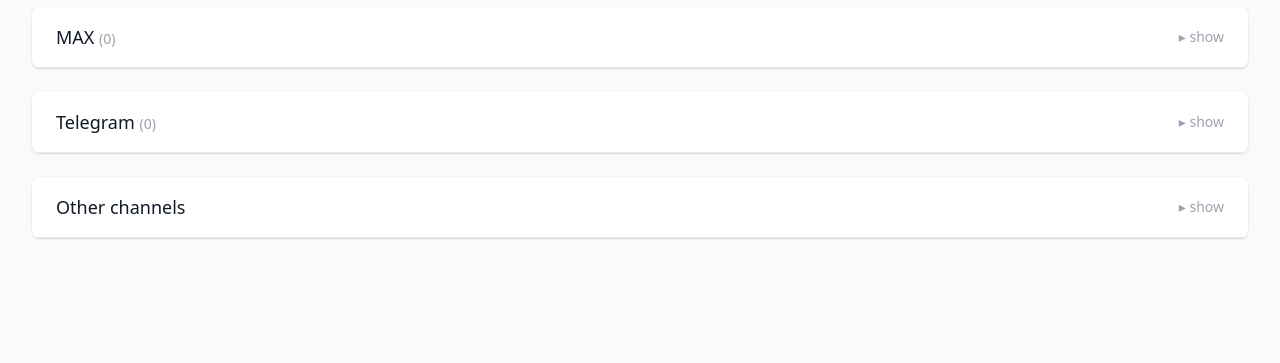
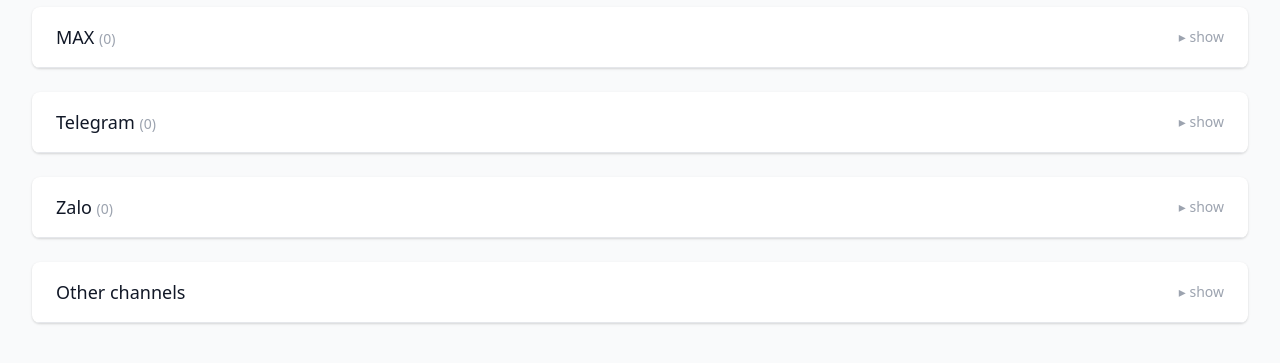
Before and after one commit to Ale007XD/sieshka, a Python web app: template app/web/templates/messengers_admin.html in a window 1280 px wide. Shown: the part 138-501 px from the top of the page. Run offline with Jinja, Linux system fonts and the light colour scheme; the template is opened without the code that fills it: most values are stand-ins (such as "Sample title", 1, 10 or a date in 2020); some libraries are stand-ins or nearby versions.

Commit message:
zalo_admin_panel

```diff
--- a/app/web/templates/messengers_admin.html
+++ b/app/web/templates/messengers_admin.html
@@ -183,6 +183,94 @@
   </div>
 </div>
 
+<!-- Zalo -->
+<div class="bg-white rounded-lg shadow overflow-hidden mb-6">
+  <button @click="zaloOpen = !zaloOpen"
+          class="w-full px-6 py-4 border-b border-gray-200 flex items-center justify-between text-left">
+    <h2 class="text-lg font-medium text-gray-900">
+      Zalo <span class="text-sm text-gray-400" x-text="'(' + zaloStaff.length + ')'"></span>
+    </h2>
+    <span class="text-gray-400 text-sm" x-text="zaloOpen ? '▾ hide' : '▸ show'"></span>
+  </button>
+  <div x-show="zaloOpen">
+    <div class="p-6 border-b border-gray-200">
+      <div class="grid grid-cols-1 sm:grid-cols-4 gap-3">
+        <input x-model="zaloForm.name" type="text" placeholder="Name *"
+               class="border border-gray-300 rounded-md shadow-sm sm:text-sm p-2">
+        <select x-model="zaloForm.role"
+                class="border border-gray-300 rounded-md shadow-sm sm:text-sm p-2">
+          <template x-for="r in roles" :key="r">
+            <option :value="r" x-text="r"></option>
+          </template>
+        </select>
+        <input x-model="zaloForm.zalo_user_id" type="text" placeholder="Zalo user id *"
+               class="border border-gray-300 rounded-md shadow-sm sm:text-sm p-2">
+        <button @click="submitAdd('zalo', zaloForm)" :disabled="zaloBusy"
+                class="inline-flex items-center justify-center px-4 py-2 border border-transparent
+                       text-sm font-medium rounded-md text-white bg-indigo-600 hover:bg-indigo-700
+                       disabled:opacity-50">
+          <span x-show="!zaloBusy">Add account</span>
+          <span x-show="zaloBusy">Working…</span>
+        </button>
+      </div>
+      <template x-if="zaloResult && !zaloResult.ok">
+        <p class="mt-2 text-sm text-red-600" x-text="'Rejected: ' + (zaloResult.error || 'validation failed')"></p>
+      </template>
+      <template x-if="zaloResult && zaloResult.ok">
+        <p class="mt-2 text-sm text-green-600">Account added.</p>
+      </template>
+    </div>
+    <table class="min-w-full divide-y divide-gray-200">
+      <thead class="bg-gray-50">
+        <tr>
+          <th class="px-4 py-2 text-left text-xs font-medium text-gray-500 uppercase">Name</th>
+          <th class="px-4 py-2 text-left text-xs font-medium text-gray-500 uppercase">Role</th>
+          <th class="px-4 py-2 text-left text-xs font-medium text-gray-500 uppercase">Zalo user id</th>
+          <th class="px-4 py-2 text-left text-xs font-medium text-gray-500 uppercase">Active</th>
+          <th class="px-4 py-2"></th>
+        </tr>
+      </thead>
+      <template x-if="!zaloStaff.length">
+        <tbody><tr><td colspan="5" class="px-6 py-8 text-center text-sm text-gray-400">No Zalo accounts yet.</td></tr></tbody>
+      </template>
+      <template x-for="s in zaloStaff" :key="s.id">
+        <tbody class="divide-y divide-gray-200">
+          <tr x-show="editingId !== s.id">
+            <td class="px-4 py-3 text-sm text-gray-900" x-text="s.name"></td>
+            <td class="px-4 py-3 text-sm text-gray-600" x-text="s.role"></td>
+            <td class="px-4 py-3 text-sm text-gray-600 font-mono" x-text="s.zalo_user_id"></td>
+            <td class="px-4 py-3 text-sm">
+              <span x-show="s.active" class="text-green-600">yes</span>
+              <span x-show="!s.active" class="text-gray-400">no</span>
+            </td>
+            <td class="px-4 py-3 text-right">
+              <button @click="startEdit(s, 'zalo_user_id')" class="text-sm text-indigo-600 hover:text-indigo-800">Edit</button>
+            </td>
+          </tr>
+          <tr x-show="editingId === s.id" class="bg-indigo-50">
+            <td class="px-4 py-3"><input x-model="editForm.name" type="text" class="w-full border border-gray-300 rounded-md text-sm p-1"></td>
+            <td class="px-4 py-3">
+              <select x-model="editForm.role" class="w-full border border-gray-300 rounded-md text-sm p-1">
+                <template x-for="r in roles" :key="r"><option :value="r" x-text="r"></option></template>
+              </select>
+            </td>
+            <td class="px-4 py-3">
+              <input x-model="editForm.zalo_user_id" type="text"
+                     placeholder="(leave blank to unlink)"
+                     class="w-full border border-gray-300 rounded-md text-sm p-1">
+            </td>
+            <td class="px-4 py-3"><input type="checkbox" x-model="editForm.active"></td>
+            <td class="px-4 py-3 text-right space-x-2">
+              <button @click="submitEdit(s.id)" class="text-sm text-green-600 hover:text-green-800">Save</button>
+              <button @click="editingId = null" class="text-sm text-gray-500 hover:text-gray-700">Cancel</button>
+            </td>
+          </tr>
+        </tbody>
+      </template>
+    </table>
+  </div>
+</div>
+
 <!-- Other channels — planned, not wired yet (honest placeholder, not a fake tab) -->
 <div class="bg-white rounded-lg shadow overflow-hidden mb-6">
   <button @click="otherOpen = !otherOpen"
@@ -191,7 +279,7 @@
     <span class="text-gray-400 text-sm" x-text="otherOpen ? '▾ hide' : '▸ show'"></span>
   </button>
   <div x-show="otherOpen" class="p-6 text-sm text-gray-500">
-    Zalo and other messengers are not connected yet — no bot, no webhook, no
+    No other messengers are connected yet — no bot, no webhook, no
     <code>staff</code> column for them. Adding one here isn't just a UI change:
     it needs its own bot registration and a channel adapter, same shape as MAX
     (see <code>app/webhooks/max.py</code>). This section is a placeholder so
@@ -209,6 +297,7 @@
 
     maxOpen: false,
     telegramOpen: false,
+    zaloOpen: false,
     otherOpen: false,
 
     get maxStaff() {
@@ -216,6 +305,9 @@
     },
     get telegramStaff() {
       return this.staff.filter(s => s.telegram_user_id !== null);
+    },
+    get zaloStaff() {
+      return this.staff.filter(s => s.zalo_user_id !== null);
     },
 
     maxForm: { name: '', role: 'kitchen', max_user_id: '' },
@@ -225,6 +317,22 @@
     telegramForm: { name: '', role: 'kitchen', telegram_user_id: '' },
     telegramBusy: false,
     telegramResult: null,
+
+    zaloForm: { name: '', role: 'kitchen', zalo_user_id: '' },
+    zaloBusy: false,
+    zaloResult: null,
+
+    // channel -> {idField, busyFlag, resultFlag, emptyForm} — a lookup table
+    // instead of chained ternaries, since a third channel (Zalo) made the
+    // original two-way max/telegram ternary awkward to extend a third time.
+    _channelMeta: {
+      max: { idField: 'max_user_id', busyFlag: 'maxBusy', resultFlag: 'maxResult',
+             emptyForm: { name: '', role: 'kitchen', max_user_id: '' } },
+      telegram: { idField: 'telegram_user_id', busyFlag: 'telegramBusy', resultFlag: 'telegramResult',
+                  emptyForm: { name: '', role: 'kitchen', telegram_user_id: '' } },
+      zalo: { idField: 'zalo_user_id', busyFlag: 'zaloBusy', resultFlag: 'zaloResult',
+              emptyForm: { name: '', role: 'kitchen', zalo_user_id: '' } },
+    },
 
     editingId: null,
     editChannelField: null,
@@ -242,29 +350,26 @@
     },
 
     async submitAdd(channel, form) {
-      const idField = channel === 'max' ? 'max_user_id' : 'telegram_user_id';
-      if (!form.name.trim() || !String(form[idField]).trim()) return;
-      const busyFlag = channel === 'max' ? 'maxBusy' : 'telegramBusy';
-      const resultFlag = channel === 'max' ? 'maxResult' : 'telegramResult';
-      this[busyFlag] = true;
-      this[resultFlag] = null;
+      const meta = this._channelMeta[channel];
+      if (!form.name.trim() || !String(form[meta.idField]).trim()) return;
+      this[meta.busyFlag] = true;
+      this[meta.resultFlag] = null;
       try {
         const resp = await fetch("{{ staff_form_action }}", {
           method: "POST",
           headers: { "Content-Type": "application/json" },
-          body: JSON.stringify({ name: form.name, role: form.role, [idField]: form[idField] }),
+          body: JSON.stringify({ name: form.name, role: form.role, [meta.idField]: form[meta.idField] }),
         });
         const data = await resp.json();
-        this[resultFlag] = data;
+        this[meta.resultFlag] = data;
         if (data.staff) this.staff = data.staff;
         if (data.ok) {
-          if (channel === 'max') this.maxForm = { name: '', role: 'kitchen', max_user_id: '' };
-          else this.telegramForm = { name: '', role: 'kitchen', telegram_user_id: '' };
+          this[channel + 'Form'] = { ...meta.emptyForm };
         }
       } catch (e) {
-        this[resultFlag] = { ok: false, error: String(e) };
+        this[meta.resultFlag] = { ok: false, error: String(e) };
       } finally {
-        this[busyFlag] = false;
+        this[meta.busyFlag] = false;
       }
     },
 
```
Also changed, not shown: app/api/routes/admin.py (+13 -4 lines), tests/integration/test_messengers_admin.py (+61 -2 lines), tests/unit/test_admin_staff_zalo.py (added, +145 -0 lines).
